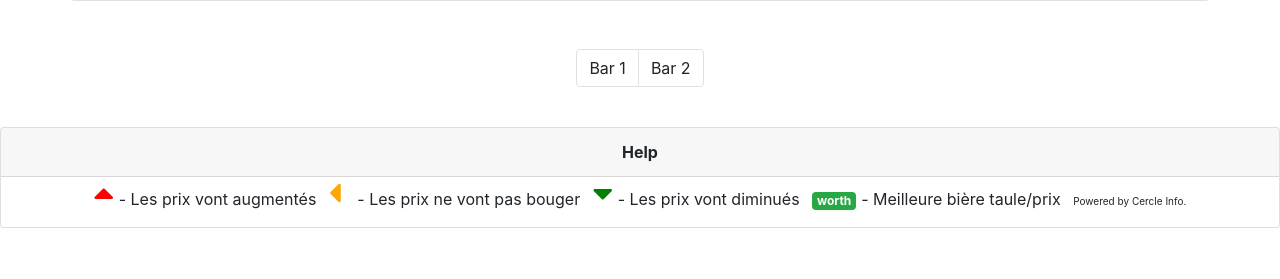
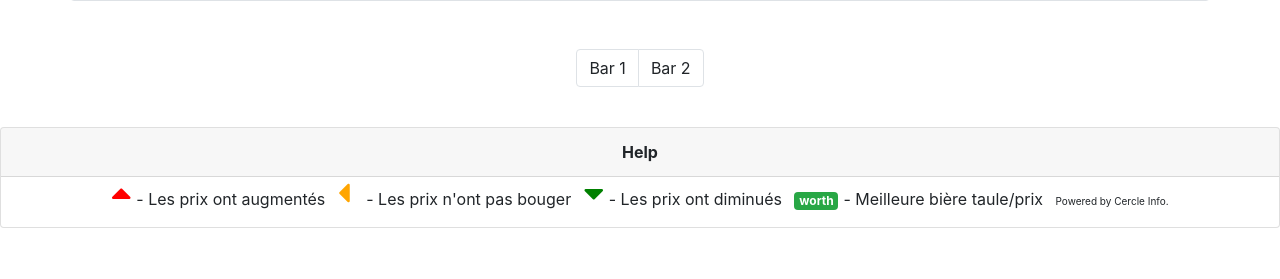
Before and after one commit to hugojcqs/Boursiere, a Django app: page /stock_page/ in a window 1280 px wide. Shown: the part 327-606 px from the top of the page. Run offline with Django 3.2, Linux system fonts and the light colour scheme; data comes from the database, SQL or seed files in the repository; some libraries are stand-ins or nearby versions.

Commit message:
correction help

```diff
--- a/BoursiereDjango/templates/stock_page.html
+++ b/BoursiereDjango/templates/stock_page.html
@@ -87,9 +87,9 @@
     <div class="card text-center">
         <div class="card-header text-center" style="font-weight: bold;">Help</div>
           <ul class="list-inline">
-            <li class="list-inline-item"><i class="fas fa-caret-up fa-2x" style="color: red; margin-right: 5px;"></i>- Les prix vont augmentés</li>
-            <li class="list-inline-item"><i class="fas fa-caret-left fa-2x" style="color: orange; margin-right: 15px;"></i>- Les prix ne vont pas bouger</li>
-            <li class="list-inline-item"><i class="fas fa-caret-down fa-2x" style="color: green; margin-right: 5px;"></i>- Les prix vont diminués</li>
+            <li class="list-inline-item"><i class="fas fa-caret-up fa-2x" style="color: red; margin-right: 5px;"></i>- Les prix ont augmentés</li>
+            <li class="list-inline-item"><i class="fas fa-caret-left fa-2x" style="color: orange; margin-right: 15px;"></i>- Les prix n'ont pas bouger</li>
+            <li class="list-inline-item"><i class="fas fa-caret-down fa-2x" style="color: green; margin-right: 5px;"></i>- Les prix ont diminués</li>
             <li class="list-inline-item"><span class="badge badge-success" style="margin-right: 5px;">worth</span>- Meilleure bière taule/prix</li>
             <li class="list-inline-item" style="font-size:10px;">Powered by Cercle Info.</li>
           </ul>
```
